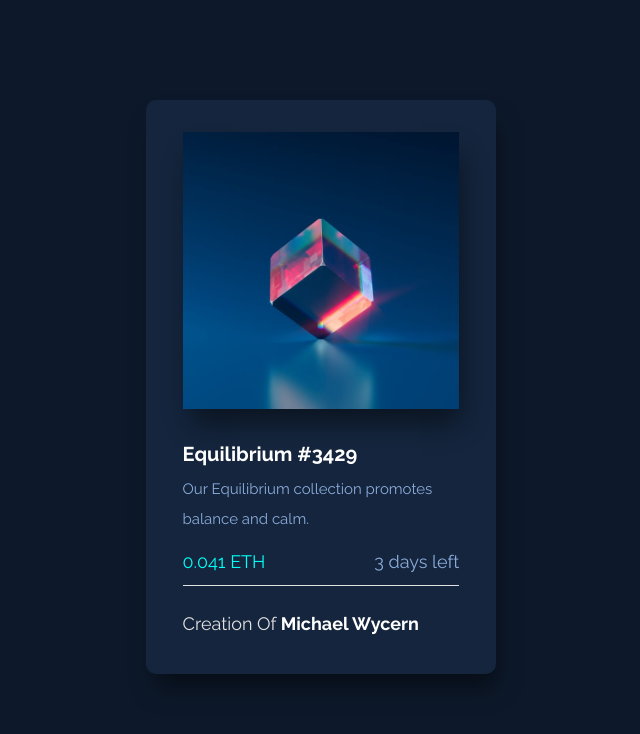
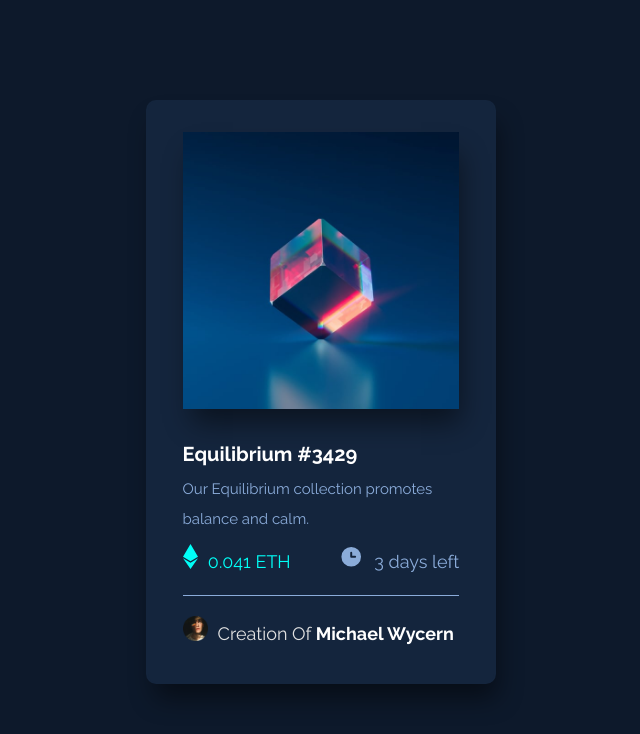
Before and after one commit to Krohz/Practica_01, a plain HTML site: page index.html in a window 1280 px wide. Shown: the whole page, without its empty margins (319-959 px from the left). Drawn offline with Linux system fonts and the light colour scheme.

Commit message:
Version final

```diff
--- a/css/app.css
+++ b/css/app.css
@@ -72,8 +72,8 @@ p{
     display: flex;
     justify-content: space-between;
     color: hsl(178, 100%, 50%);
-    padding-bottom: .5rem;
-    border-bottom: 1px solid #e1e1e1;
+    padding-bottom: 1.5rem;
+    border-bottom: 1px solid hsl(215, 51%, 70%);
 }
 
 .color{
@@ -81,13 +81,40 @@ p{
 }
 
 .autor{
+    display: flex;
     margin-top: 2rem;
     color: #e1e1e1;
+}
+
+.autor img{
+    width: auto;
+    height: 2.5rem;
+    margin-right: 1rem;
 }
 
 span{
     color: white;
     font-weight: bold;
+}
+
+.eter{
+    display: flex;
+}
+
+.dias{
+    display: flex;
+}
+
+.eter img{
+    width: auto;
+    height: 2.5rem;
+    margin-right: 1rem;
+}
+
+.dias img{
+    width: auto;
+    height: 2.5rem;
+    margin-right: 1rem;
 }
 
 
--- a/index.html
+++ b/index.html
@@ -1,5 +1,6 @@
 <!DOCTYPE html>
 <html lang="zzx">
+
 <head>
     <meta charset="UTF-8" />
     <meta http-equiv="X-UA-Compatible" content="IE=edge" />
@@ -24,10 +25,17 @@
         <p class="titulo contenedor">Equilibrium #3429</p>
         <p class="contenido  contenedor">Our Equilibrium collection promotes balance and calm.</p>
         <div class="costo contenedor">
+            <div class="eter">
+                <img src="images/icon-ethereum.svg" alt="icono de etereun">
                 <p>0.041 ETH</p>
+            </div>
+            <div class="dias">
+                <img src="images/icon-clock.svg" alt="dias restantes">
                 <p class="color">3 days left</p>
             </div>
+        </div>
         <div class="autor contenedor">
+            <img src="images/image-avatar.png" alt="imagen avatar">
             <p>Creation Of <span>Michael Wycern</span></p>
         </div>
     </div>
```
Also changed, not shown: 1 other file. Lines whose indentation alone changed are shown as unchanged.
